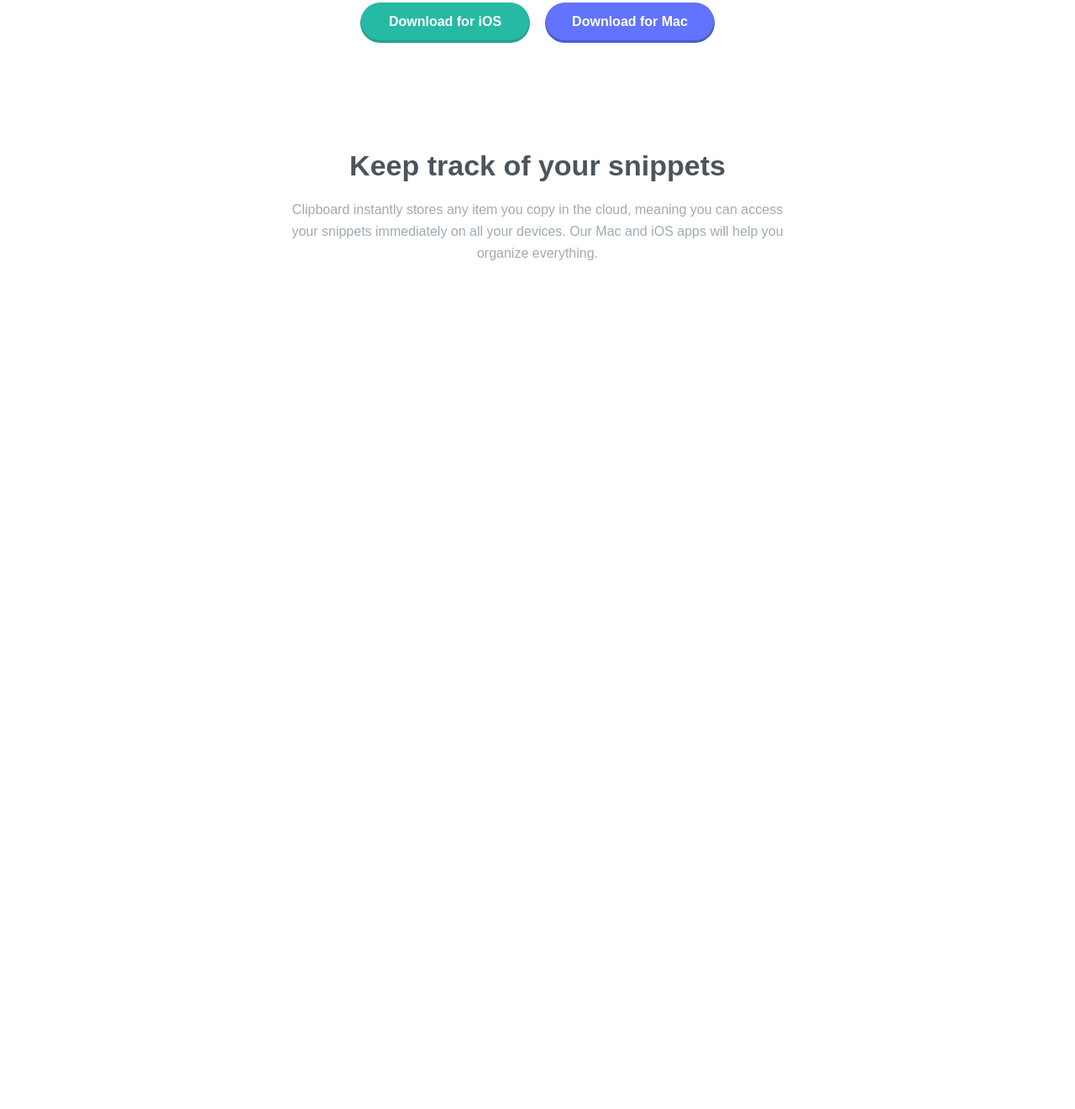
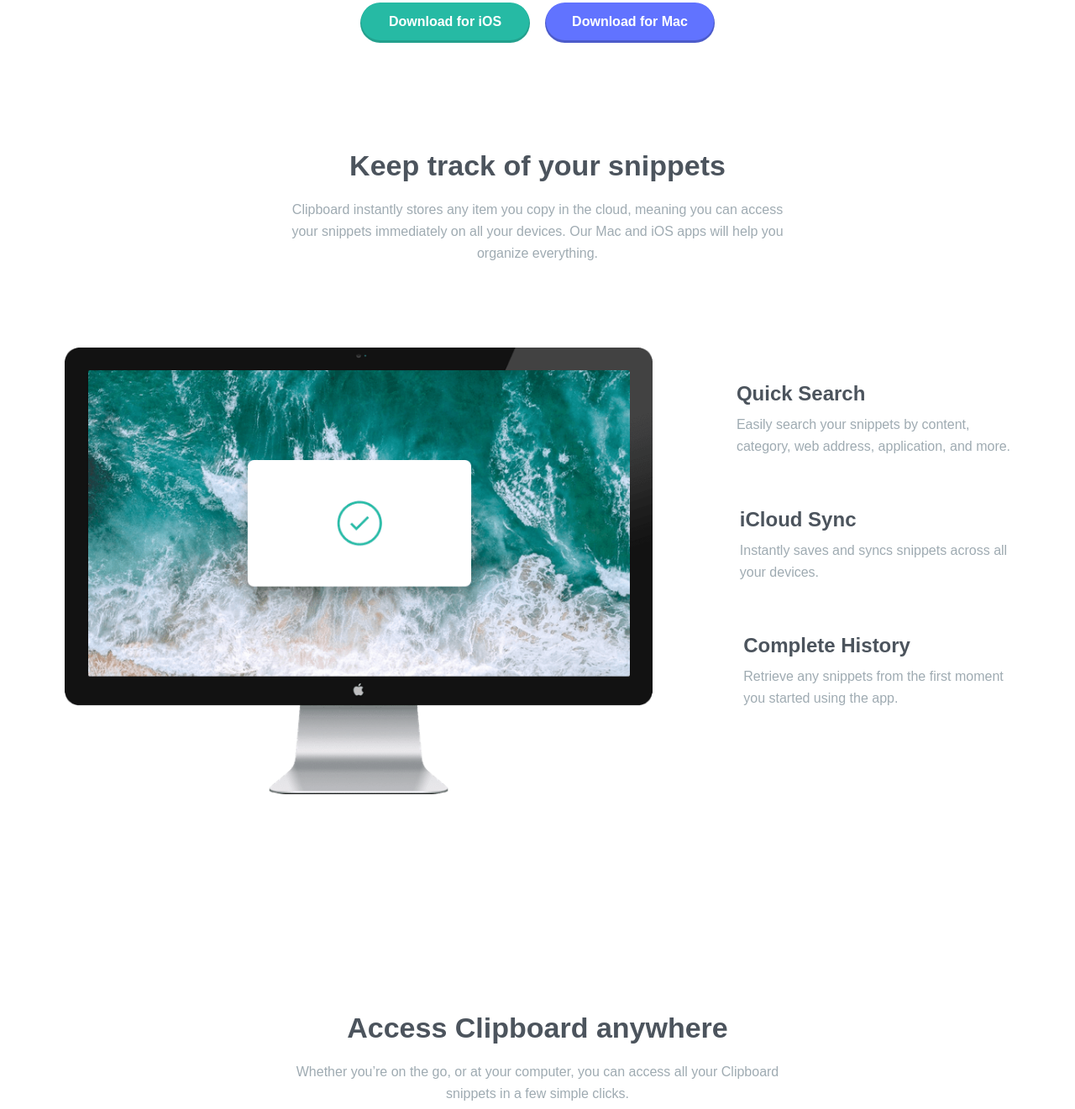
Before and after one commit to emanuelsaucedoa/clipboard-landing-page, a plain HTML site: page index.html in a window 1280 px wide. Shown: the part 537-1858 px from the top of the page at 84% size. Before the commit the page ends 857 px from the top, so only its background shows below. Drawn offline with Linux system fonts and the light colour scheme; a web font is replaced by a local one.

Commit message:
Add title and content to the project

```diff
--- a/css/styles.css
+++ b/css/styles.css
@@ -149,3 +149,98 @@ body{
     font-size: 16px;
     margin-bottom: 5px;
 }
+
+.contentContainer{
+    height: 600px;
+    display: flex;
+    justify-content: center;
+    align-items: center;
+    margin-top: 60px;
+    gap: 100px;
+}
+
+.contentContainer img{
+    width: 700px;
+    object-fit: cover;
+}
+
+.contentContainer .contentDescription{
+    height: 600px;
+    display: flex;
+    flex-direction: column;
+    justify-content: center;
+    align-items: center;
+}
+
+.contentContainer .quickSearch{
+    margin-bottom: 50px;
+}
+
+.contentContainer .icloudSync{
+    margin-bottom: 50px;
+}
+
+.contentDescription .completeHistory{
+    margin-bottom: 50px;
+}
+
+.contentContainer .quickSearch h2{
+    color: var(--dark-grayish-blue);
+    margin-bottom: 10px;
+}
+
+.contentContainer .quickSearch p{
+    color: var(--grayish-blue);
+    font-size: 16px;
+    margin-bottom: 10px;
+    text-align: start;
+    line-height: 26px;
+}
+
+.contentContainer .icloudSync h2{
+    color: var(--dark-grayish-blue);
+    margin-bottom: 10px;
+}
+
+.contentContainer .icloudSync p{
+    color: var(--grayish-blue);
+    font-size: 16px;
+    margin-bottom: 10px;
+    text-align: start;
+    line-height: 26px;
+}
+
+.contentContainer .completeHistory h2{
+    color: var(--dark-grayish-blue);
+    margin-bottom: 10px;
+}
+
+.contentContainer .completeHistory p{
+    color: var(--grayish-blue);
+    font-size: 16px;
+    margin-bottom: 10px;
+    text-align: start;
+    line-height: 26px;
+}
+
+.titleThreeContainer div{
+    display: flex;
+    flex-direction: column;
+    justify-content: center;
+    align-items: center;
+}
+
+.titleThreeContainer h1{
+    font-size: 34px;
+    margin-top: 225px;
+    margin-bottom: 20px;
+    color: var(--dark-grayish-blue);
+}
+
+.titleThreeContainer p{
+    color: var(--grayish-blue);
+    font-size: 16px;
+    margin-bottom: 5px;
+    text-align: center;
+    line-height: 26px;
+}
--- a/index.html
+++ b/index.html
@@ -28,6 +28,29 @@
       <p>Clipboard instantly stores any item you copy in the cloud, meaning you can access<br>your snippets immediately on all your devices. Our Mac and iOS apps will help you<br>organize everything.</p>
     </div>
   </div>
+  <div class="contentContainer">
+    <img src="./images/image-computer.png" alt="image-computer">
+    <div class="contentDescription">
+      <div class="quickSearch">
+        <h2>Quick Search</h2>
+        <p>Easily search your snippets by content,<br>category, web address, application, and more.</p>
+      </div>
+      <div class="icloudSync">
+        <h2>iCloud Sync</h2>
+        <p>Instantly saves and syncs snippets across all<br>your devices.</p>
+      </div>
+      <div class="completeHistory">
+        <h2>Complete History</h2>
+        <p>Retrieve any snippets from the first moment<br>you started using the app.</p>
+      </div>
+    </div>
+  </div>
+  <div class="titleThreeContainer">
+    <div>
+      <h1>Access Clipboard anywhere</h1>
+      <p>Whether you’re on the go, or at your computer, you can access all your Clipboard<br>snippets in a few simple clicks.</p>
+    </div>
+  </div>
 
 </body>
 </html>
```
